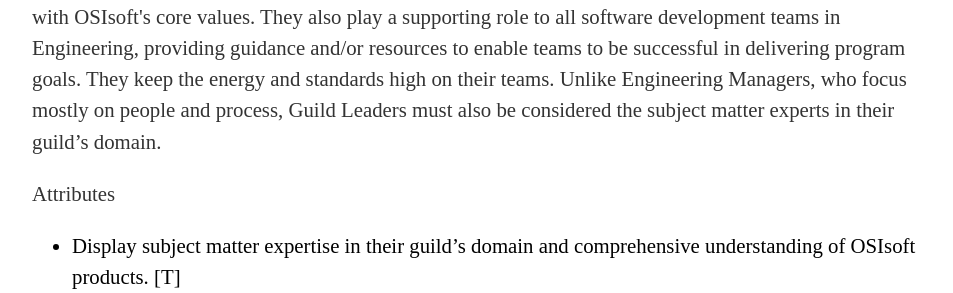
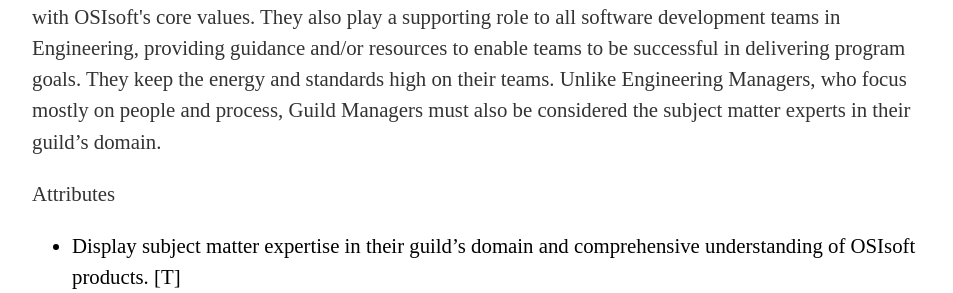
Before and after one commit to OSIEng/osieng.github.io, a Jekyll site: the page built from guilds/index.html, in a window 1280 px wide and 900 px high, scrolled down 2002 px. Shown: the part 380-673 px from the top of the window, without its empty margins (160-1113 px from the left). Built offline with Jekyll 4.4.1, drawn with Linux system fonts in a browser that asks for light colours; some of the changed text lies outside the part shown.

Commit message:
Guild-Manager-2
Changing Guild Leader to Guild Manager

```diff
--- a/guilds/index.html
+++ b/guilds/index.html
@@ -31,7 +31,7 @@
 </p>
 
 <h2>Guild Manager</h2>
-<p>The Guild Manager is responsible for one or more teams that comprise an Engineering Guild. Their teams share a common charter and include one or more individual contributor roles. Guild Managers are responsible for growing the skills and capabilities of their teams to enable them to function at a high level. Like Engineering Managers, they are role models and they instill an attitude and perspective that is aligned with OSIsoft's core values. They also play a supporting role to all software development teams in Engineering, providing guidance and/or resources to enable teams to be successful in delivering program goals. They keep the energy and standards high on their teams. Unlike Engineering Managers, who focus mostly on people and process, Guild Leaders must also be considered the subject matter experts in their guild’s domain.</p>
+<p>The Guild Manager is responsible for one or more teams that comprise an Engineering Guild. Their teams share a common charter and include one or more individual contributor roles. Guild Managers are responsible for growing the skills and capabilities of their teams to enable them to function at a high level. Like Engineering Managers, they are role models and they instill an attitude and perspective that is aligned with OSIsoft's core values. They also play a supporting role to all software development teams in Engineering, providing guidance and/or resources to enable teams to be successful in delivering program goals. They keep the energy and standards high on their teams. Unlike Engineering Managers, who focus mostly on people and process, Guild Managers must also be considered the subject matter experts in their guild’s domain.</p>
 <p>Attributes
 	<ul>
 		<li>Display subject matter expertise in their guild’s domain and comprehensive understanding of OSIsoft products. [T]</li>
```
Also changed, not shown: other parts of guilds/index.html (+1 -1 lines).
